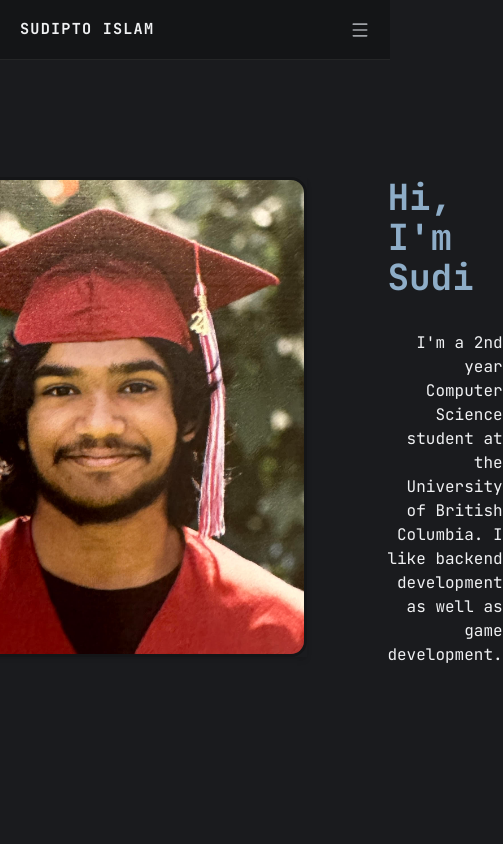
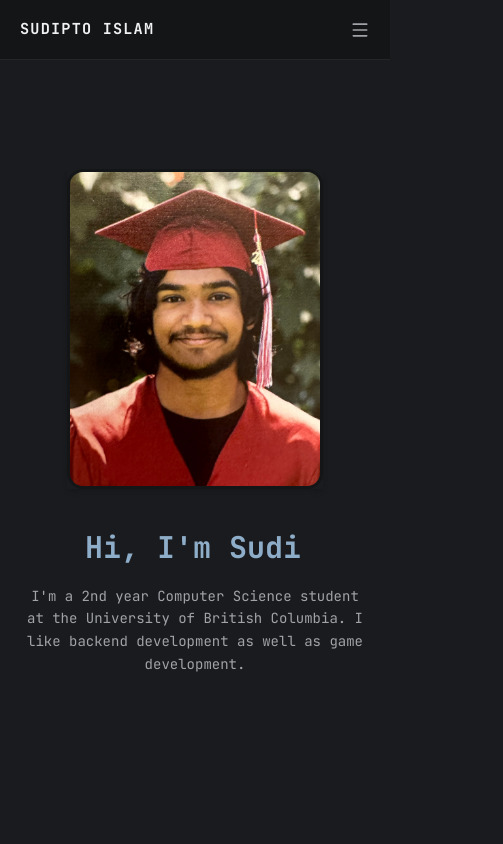
Before and after one commit to SudiMango/personal_website, a Next.js app in the folder frontend/: page / in a window 390 px wide. Shown: the top 844 px of the page, 503 px wide, since content can reach past the window. Built offline with nearby package versions, Linux system fonts and the light colour scheme.

Commit message:
Updated hero page to be used for mobile

```diff
--- a/frontend/src/components/HeroPage.tsx
+++ b/frontend/src/components/HeroPage.tsx
@@ -1,5 +1,4 @@
 "use client";
-
 import Image from "next/image";
 import React, { useEffect, useState } from "react";
 
@@ -31,20 +30,21 @@ const HeroPage = () => {
     }, []);
 
     return (
-        <div className="flex min-h-screen w-screen items-center justify-center bg-bg-base py-20">
-            <div className="flex flex-row">
-                <div className="relative w-105 h-120 shrink-0 shadow-md">
+        <div className="flex min-h-screen w-screen items-center justify-center bg-bg-base py-20 px-6">
+            <div className="flex flex-col min-[1000px]:flex-row items-center gap-10 min-[1000px]:gap-0 w-full justify-center">
+                <div className="relative w-64 h-80 min-[1000px]:w-105 min-[1000px]:h-120 shrink-0 shadow-md">
                     <Image
                         src="/profile-image.jpg"
                         alt="Profile image"
                         fill
                         priority
-                        sizes="(max-width: 768px) 100vw, 420px"
+                        sizes="(max-width: 768px) 256px, 420px"
                         className="object-cover object-top rounded-2xl border-bg-sunken border-3"
                     />
                 </div>
-                <div className="flex flex-col flex-1 max-w-sm gap-3 ml-20 items-end justify-center">
-                    <span className="font-bold text-4xl mb-5 text-accent">
+
+                <div className="flex flex-col flex-1 max-w-sm gap-3 min-[1000px]:ml-20 items-center min-[1000px]:items-end text-center min-[1000px]:text-right justify-center">
+                    <span className="font-bold text-3xl min-[1000px]:text-4xl mb-2 min-[1000px]:mb-5 text-accent">
                         {displayed}
                         <span
                             className={`inline-block w-0.5 h-[1em] bg-current align-middle ml-0.5 transition-opacity duration-75 ${
@@ -52,7 +52,7 @@ const HeroPage = () => {
                             }`}
                         />
                     </span>
-                    <span className="text-right">
+                    <span className="text-sm min-[1000px]:text-base text-text-secondary leading-relaxed">
                         I'm a 2nd year Computer Science student at the
                         University of British Columbia. I like backend
                         development as well as game development.
```
